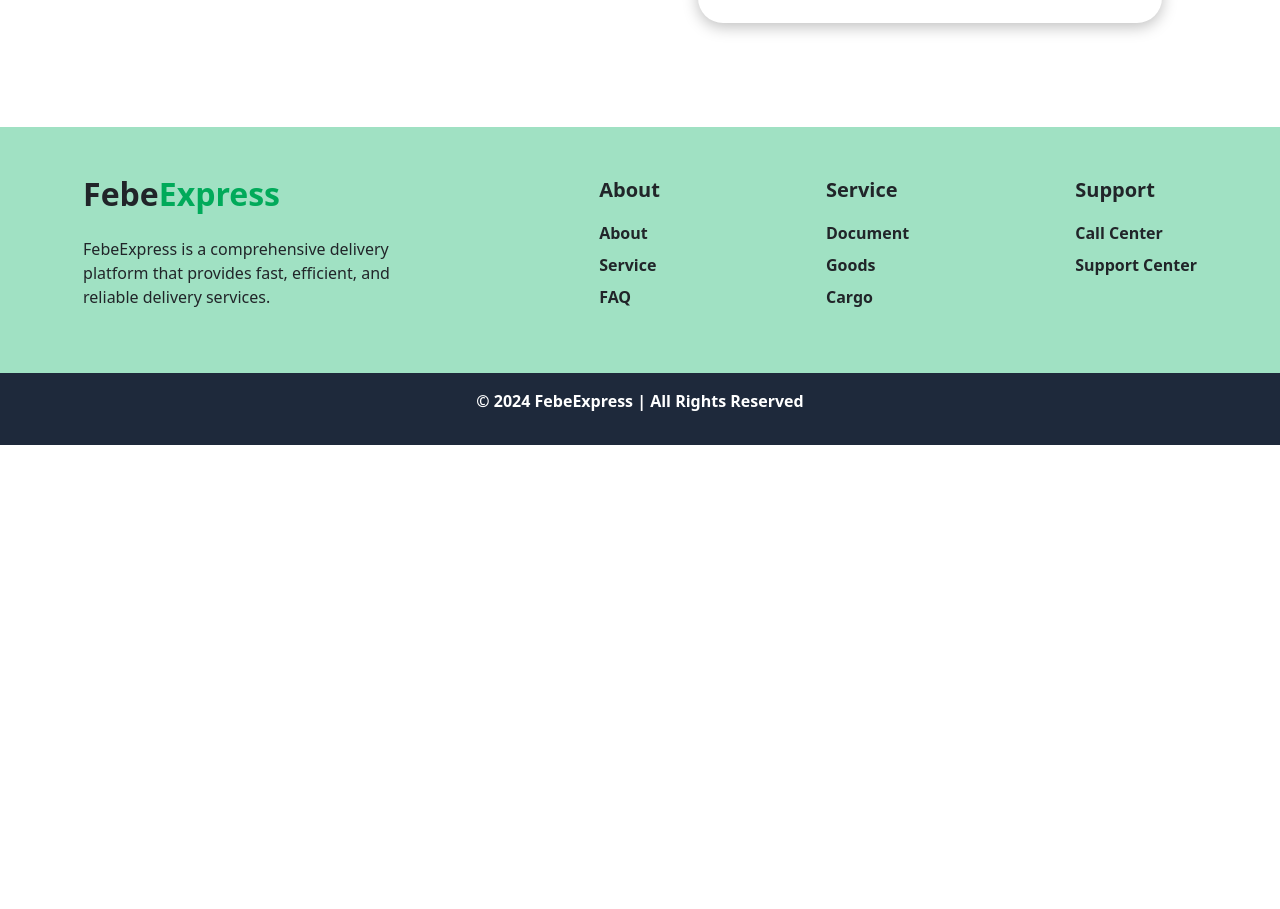
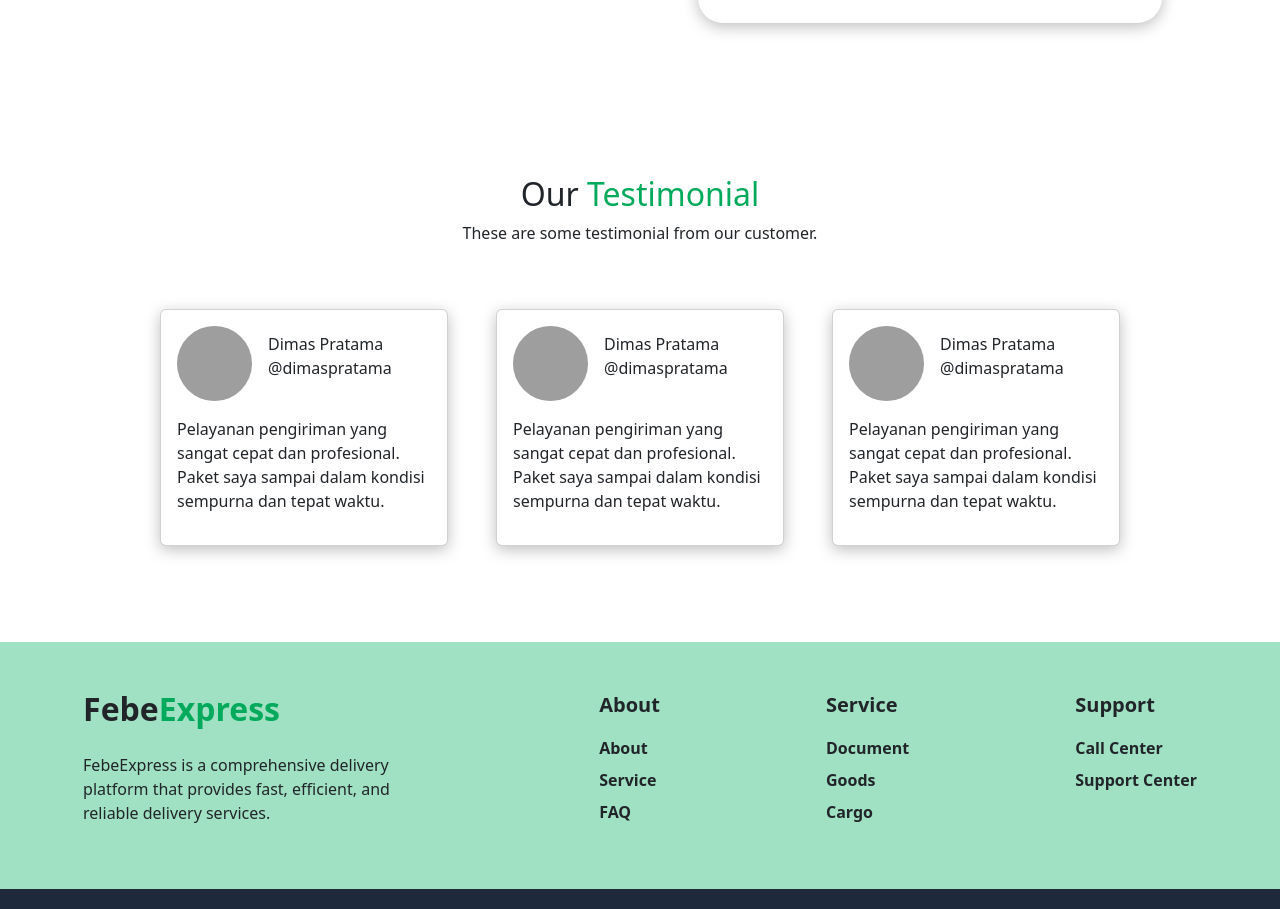
Before and after one commit to PetrusFE4/Aplikasi-Pengiriman-Barang, a React (Create React App) app: page / in a window 1280 px wide. Shown: the part 2738-3647 px from the top of the page. Before the commit the page ends 3183 px from the top, so only its background shows below. Built offline with nearby package versions, Linux system fonts and the light colour scheme; grey boxes are pictures that could not be loaded.

Commit message:
membuat testimoni section homepage

```diff
--- /dev/null
+++ b/src/components/TestimoniSection.jsx
@@ -0,0 +1,158 @@
+import "bootstrap/dist/css/bootstrap.min.css";
+import "bootstrap/dist/js/bootstrap.bundle.min";
+import "../assets/css/TestimoniSection.css";
+import ImageTestimoni1 from "../assets/img/image-testimoni-1.svg";
+
+function TestimoniSection() {
+  return (
+    <section
+      className="testimoni-section pt-5 pb-5 ps-2 pe-2 ps-sm-5 pe-sm-5 "
+      id="testimoni"
+    >
+      <div className="testimoni-container container-fluid d-flex flex-column justify-content-center ">
+        <div className="testimoni-header text-center">
+          <h2>
+            Our <span style={{ color: "#01aa5a" }}>Testimonial</span>
+          </h2>
+          <p className="text-center">These are some testimonial from our customer.</p>
+        </div>
+        <div className="testimoni-body d-flex flex-wrap justify-content-center gap-5 pt-5 pb-5">
+          <div
+            className="card-testimoni d-flex p-3 flex-column card gap-3"
+            style={{
+              width: "18rem",
+              backgroundColor: "#fff",
+              boxShadow: "0 4px 15px rgba(0, 0, 0, 0.25)",
+            }}
+          >
+            <div className="header-card d-flex gap-3 align-items-center">
+              <div
+                className="image-card d-flex align-items-end justify-content-center"
+                style={{
+                  width: "75px",
+                  height: "75px",
+                  backgroundColor: "#e2e2e3",
+                  borderRadius: "50px",
+                  overflow: "hidden",
+                }}
+              >
+                <img
+                  src={ImageTestimoni1}
+                  alt="foto user testimoni"
+                  style={{
+                    width: "100%",
+                    height: "100%",
+                    objectFit: "cover",
+                  }}
+                />
+              </div>
+              <div
+                className="identitas d-flex flex-column"
+                style={{ lineHeight: "0.5em" }}
+              >
+                <p>Dimas Pratama</p>
+                <p>@dimaspratama</p>
+              </div>
+            </div>
+            <div className="body-card">
+              <p>
+                Pelayanan pengiriman yang sangat cepat dan profesional. Paket
+                saya sampai dalam kondisi sempurna dan tepat waktu.
+              </p>
+            </div>
+          </div>
+          <div
+            className="card-testimoni d-flex p-3 flex-column card gap-3"
+            style={{
+              width: "18rem",
+              backgroundColor: "#fff",
+              boxShadow: "0 4px 15px rgba(0, 0, 0, 0.25)",
+            }}
+          >
+            <div className="header-card d-flex gap-3 align-items-center">
+              <div
+                className="image-card d-flex align-items-end justify-content-center"
+                style={{
+                  width: "75px",
+                  height: "75px",
+                  backgroundColor: "#e2e2e3",
+                  borderRadius: "50px",
+                  overflow: "hidden",
+                }}
+              >
+                <img
+                  src={ImageTestimoni1}
+                  alt="foto user testimoni"
+                  style={{
+                    width: "100%",
+                    height: "100%",
+                    objectFit: "cover",
+                  }}
+                />
+              </div>
+              <div
+                className="identitas d-flex flex-column"
+                style={{ lineHeight: "0.5em" }}
+              >
+                <p>Dimas Pratama</p>
+                <p>@dimaspratama</p>
+              </div>
+            </div>
+            <div className="body-card">
+              <p>
+                Pelayanan pengiriman yang sangat cepat dan profesional. Paket
+                saya sampai dalam kondisi sempurna dan tepat waktu.
+              </p>
+            </div>
+          </div>
+          <div
+            className="card-testimoni d-flex p-3 flex-column card gap-3"
+            style={{
+              width: "18rem",
+              backgroundColor: "#fff",
+              boxShadow: "0 4px 15px rgba(0, 0, 0, 0.25)",
+            }}
+          >
+            <div className="header-card d-flex gap-3 align-items-center">
+              <div
+                className="image-card d-flex align-items-end justify-content-center"
+                style={{
+                  width: "75px",
+                  height: "75px",
+                  backgroundColor: "#e2e2e3",
+                  borderRadius: "50px",
+                  overflow: "hidden",
+                }}
+              >
+                <img
+                  src={ImageTestimoni1}
+                  alt="foto user testimoni"
+                  style={{
+                    width: "100%",
+                    height: "100%",
+                    objectFit: "cover",
+                  }}
+                />
+              </div>
+              <div
+                className="identitas d-flex flex-column"
+                style={{ lineHeight: "0.5em" }}
+              >
+                <p>Dimas Pratama</p>
+                <p>@dimaspratama</p>
+              </div>
+            </div>
+            <div className="body-card">
+              <p>
+                Pelayanan pengiriman yang sangat cepat dan profesional. Paket
+                saya sampai dalam kondisi sempurna dan tepat waktu.
+              </p>
+            </div>
+          </div>
+        </div>
+      </div>
+    </section>
+  );
+}
+
+export default TestimoniSection;
--- a/src/pages/HomePage.jsx
+++ b/src/pages/HomePage.jsx
@@ -5,6 +5,7 @@ import ServiceSection from "../components/ServiceSection";
 import AboutSection from "../components/AboutSection";
 import BenefitSection from "../components/BenefitSection";
 import ShippingRatesSection from "../components/ShippingRatesSection";
+import TestimoniSection from "../components/TestimoniSection";
 
 function HomePage() {
   return (
@@ -15,6 +16,7 @@ function HomePage() {
       <AboutSection />
       <BenefitSection />
       <ShippingRatesSection />
+      <TestimoniSection />
       <Footer />
     </div>
   );
```
Also changed, not shown: src/assets/css/TestimoniSection.css (added), src/assets/img/image-testimoni-1.png (added), 1 other file (tests, documents, lock files or other folders).
